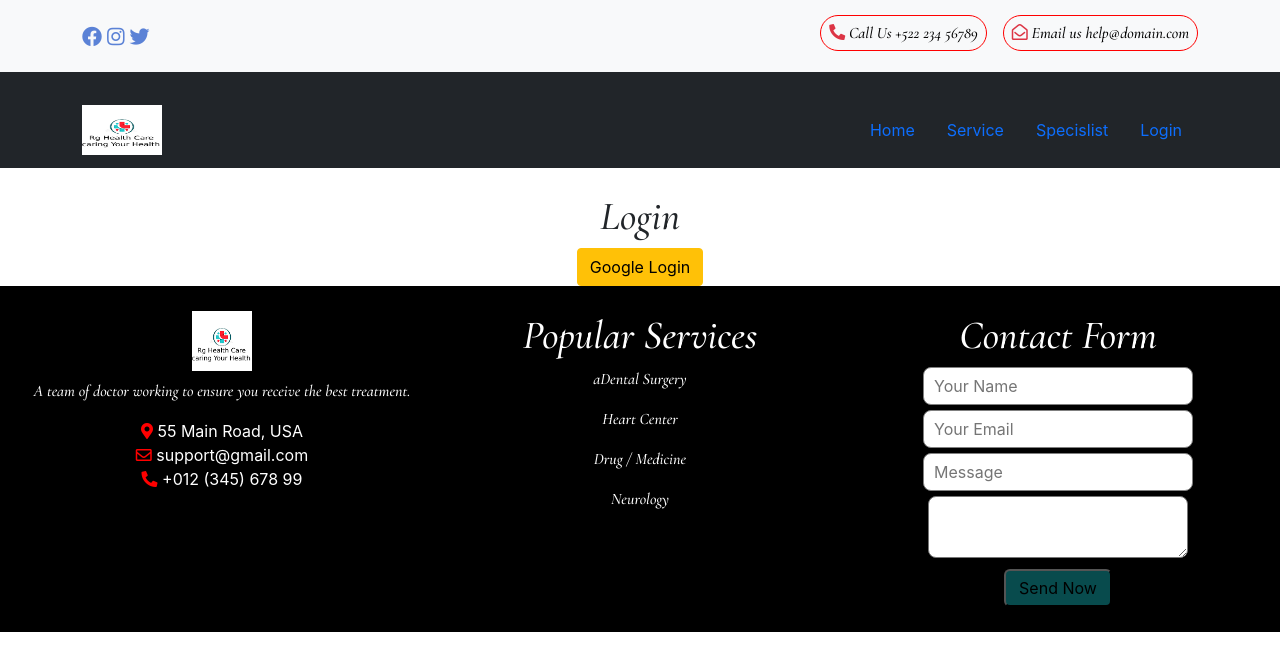
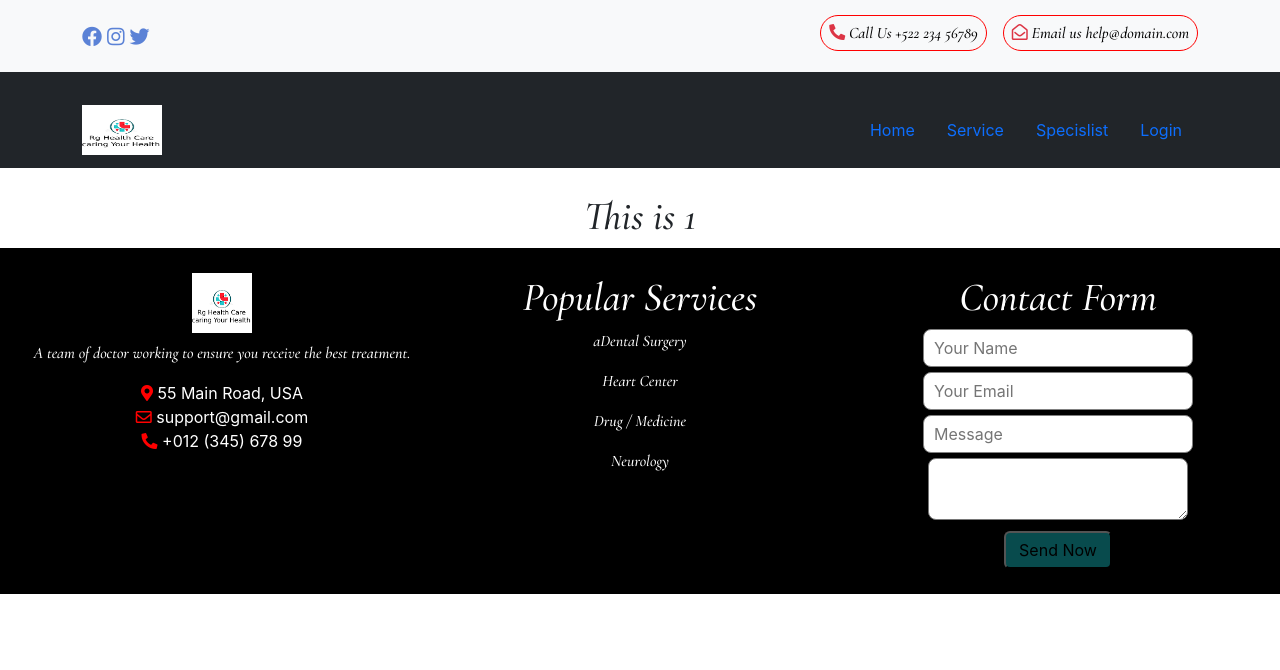
Before and after one commit to Salemah/Medical-Agency, a React (Create React App) app: page /servicedetails/1 in a window 1280 px wide. Before the commit this address led to /login. Shown: the top 670 px of the page. Built offline with nearby package versions, Linux system fonts and the light colour scheme; no server answers.

Commit message:
header updated

```diff
--- a/src/App.js
+++ b/src/App.js
@@ -29,15 +29,15 @@ function App() {
         <Route path="/service">
          <Services></Services>
         </Route>
-        <Privateroute path="/servicedetails/:id">
+        <Route path="/servicedetails/:id">
          <Servicedetails></Servicedetails>
-        </Privateroute>
+        </Route>
         <Route path="/doctor">
          <Specialist></Specialist>
         </Route>
-        <Privateroute path="/doctorapointmnt/:did">
+        <Route path="/doctorapointmnt/:did">
          <Doctorapoinemnt></Doctorapoinemnt>
-        </Privateroute>
+        </Route>
         <Route exact path="/">
          <Home></Home>
         </Route>
--- a/src/Pages/Home/Servicedetails/Servicedetails.js
+++ b/src/Pages/Home/Servicedetails/Servicedetails.js
@@ -6,9 +6,9 @@ const Servicedetails = () => {
 
     const {id} = useParams();
     useEffect(()=>{
-        fetch('services.json')
+        fetch(`services.json/${id}`)
         .then(res =>res.json())
-        .then(data => setDetails(data))
+        .then(data => console.log(data))
     },[]);
 
 
```
